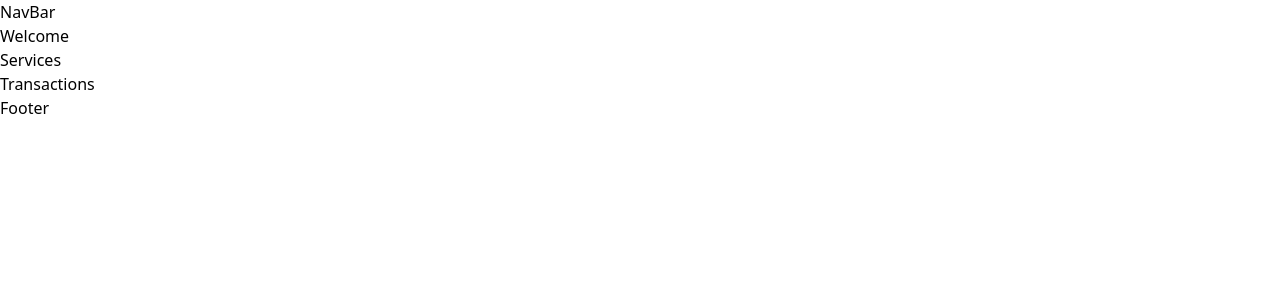
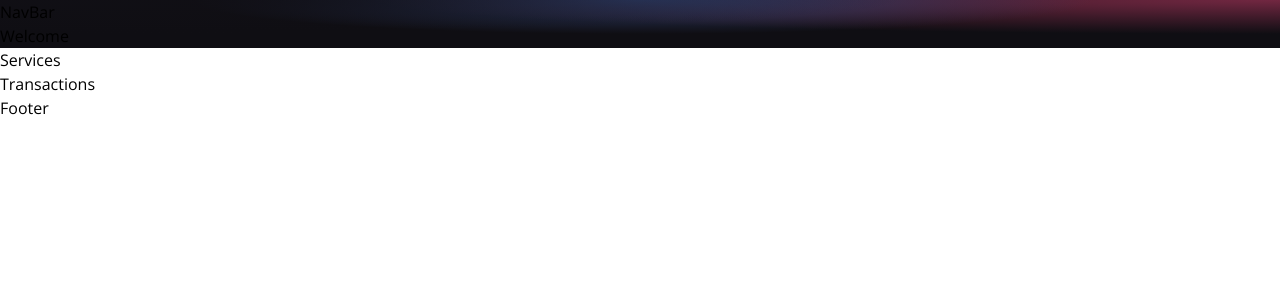
Before and after one commit to nikhilrana884/Blockchain-Wallet-Web-App-Web-3.0-, a React (Vite) app in the folder client/: page / in a window 1280 px wide. Shown: the top 300 px of the page. Built offline with nearby package versions, Linux system fonts and the light colour scheme.

Commit message:
Updates index.css
Added Gradient css in Navbar and Welcome

```diff
--- a/client/src/index.css
+++ b/client/src/index.css
@@ -1,3 +1,84 @@
+@import url("https://fonts.googleapis.com/css2?family=Open+Sans:wght@300;400;500;600;700&display=swap");
+
+* html {
+  padding: 0;
+  margin: 0;
+  box-sizing: border-box;
+}
+
+body {
+  margin: 0;
+  font-family: "Open Sans", sans-serif;
+  -webkit-font-smoothing: antialiased;
+  -moz-osx-font-smoothing: grayscale;
+}
+
+.gradient-bg-welcome {
+  background-color:#0f0e13;
+  background-image:
+    radial-gradient(at 0% 0%, hsla(253,16%,7%,1) 0, transparent 50%),
+    radial-gradient(at 50% 0%, hsla(225,39%,30%,1) 0, transparent 50%),
+    radial-gradient(at 100% 0%, hsla(339,49%,30%,1) 0, transparent 50%);
+}
+
+.gradient-bg-services {
+  background-color:#0f0e13;
+  background-image:
+    radial-gradient(at 0% 0%, hsla(253,16%,7%,1) 0, transparent 50%),
+    radial-gradient(at 50% 100%, hsla(225,39%,25%,1) 0, transparent 50%);
+}
+
+.gradient-bg-transactions {
+  background-color: #0f0e13;
+  background-image:
+    radial-gradient(at 0% 100%, hsla(253,16%,7%,1) 0, transparent 50%),
+    radial-gradient(at 50% 0%, hsla(225,39%,25%,1) 0, transparent 50%);
+}
+
+.gradient-bg-footer {
+  background-color: #0f0e13;
+  background-image:
+    radial-gradient(at 0% 100%, hsla(253,16%,7%,1) 0, transparent 53%),
+    radial-gradient(at 50% 150%, hsla(339,49%,30%,1) 0, transparent 50%);
+}
+
+.blue-glassmorphism {
+  background: rgb(39, 51, 89, 0.4);
+  border-radius: 16px;
+  box-shadow: 0 4px 30px rgba(0, 0, 0, 0.2);
+  backdrop-filter: blur(5px);
+  -webkit-backdrop-filter: blur(5px);
+  border: 1px solid rgba(0, 0, 0, 0.3);
+}
+
+/* white glassmorphism */
+.white-glassmorphism {
+  background: rgba(255, 255, 255, 0.05);
+  border-radius: 16px;
+  backdrop-filter: blur(5px);
+  -webkit-backdrop-filter: blur(5px);
+  border: 1px solid rgba(255, 255, 255, 0.3);
+}
+
+.eth-card {
+  background-color:#a099ff;
+  background-image:
+    radial-gradient(at 83% 67%, rgb(152, 231, 156) 0, transparent 58%),
+    radial-gradient(at 67% 20%, hsla(357,94%,71%,1) 0, transparent 59%),
+    radial-gradient(at 88% 35%, hsla(222,81%,65%,1) 0, transparent 50%),
+    radial-gradient(at 31% 91%, hsla(9,61%,61%,1) 0, transparent 52%),
+    radial-gradient(at 27% 71%, hsla(336,91%,65%,1) 0, transparent 49%),
+    radial-gradient(at 74% 89%, hsla(30,98%,65%,1) 0, transparent 51%),
+    radial-gradient(at 53% 75%, hsla(174,94%,68%,1) 0, transparent 45%);
+}
+
+.text-gradient {
+  background-color: #fff;
+  background-image: radial-gradient(at 4% 36%, hsla(0,0%,100%,1) 0, transparent 53%), radial-gradient(at 100% 60%, rgb(0, 0, 0) 0, transparent 50%);
+  -webkit-background-clip: text;
+  -webkit-text-fill-color: transparent;
+}
+
 @tailwind base;
 @tailwind components;
 @tailwind utilities;
--- a/client/tailwind.config.js
+++ b/client/tailwind.config.js
@@ -1,5 +1,5 @@
 module.exports = {
-  content: ["./src/**/*.{html,js}"],
+  content: ["./src/**/*.{html,jsx}"],
   theme: {
     extend: {},
   },
```
